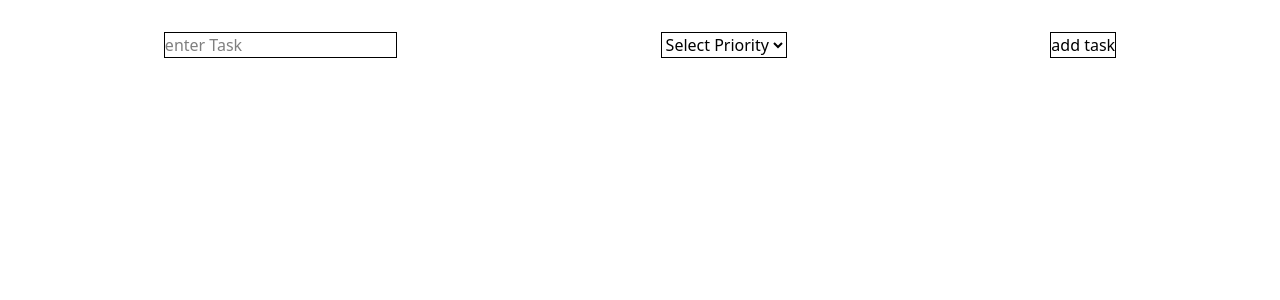
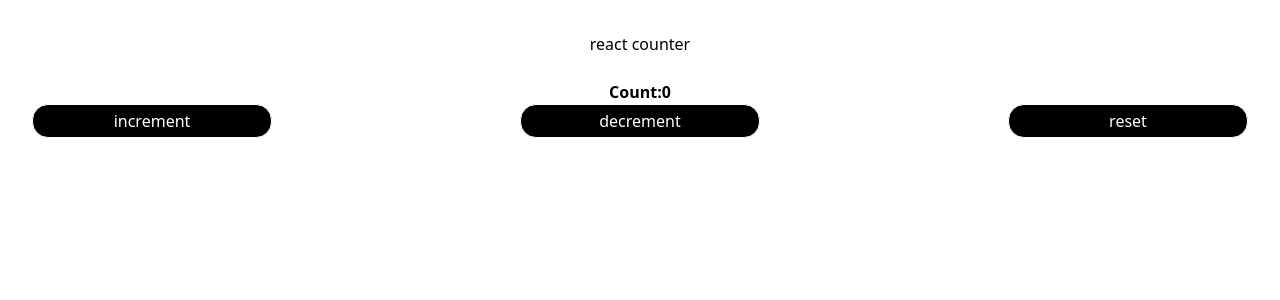
Before and after one commit to Altamash-0203/Unit-4-Assignments, a React (Vite) app: page / in a window 1280 px wide. Shown: the top 300 px of the page. Built offline with nearby package versions, Linux system fonts and the light colour scheme.

Commit message:
simple counter app

```diff
--- a/src/App.jsx
+++ b/src/App.jsx
@@ -3,13 +3,14 @@ import './App.css'
 import RenderList from './Introduction-to-React-with_JSX&Babel/Q12'
 import TodoApp from './State_Management_Techniques_and_useState_Hook/Q11'
 import TaskManager from './State_Management_Techniques_and_useState_Hook/Q12'
+import SimpleCounterApp from './State_Management_Techniques_and_useState_Hook/Q13'
 
 
 function App() {
 
   return (
     <>
-    <TaskManager/>
+    <SimpleCounterApp/>
 
     </>
   )
--- /dev/null
+++ b/src/State_Management_Techniques_and_useState_Hook/Q13.jsx
@@ -0,0 +1,38 @@
+import { useState } from "react";
+
+function SimpleCounterApp(){
+let [count,setcount]=useState(0)
+
+   function inc(){
+    setcount(count+1)
+
+   }
+
+   function dec(){
+    if(count==0) return alert("can't go back")
+    setcount(count-1)
+
+   }
+
+   function reset(){
+    setcount(0)
+   }
+
+    if(count==10) confirm("Goal reached!!!!!!!!")
+
+ return(
+    <div className="counter">
+        <h3>react counter</h3> <br />
+        <b>Count:{count}</b> <br />
+         <div className="flex justify-between ">
+            <button className="w-60 border rounded-2xl p-1 bg-black text-white " onClick={inc}>increment</button>
+         <button className="w-60 border rounded-2xl p-1 bg-black text-white " onClick={dec}>decrement</button>
+         <button className="w-60 border rounded-2xl p-1 bg-black text-white " onClick={reset}>reset</button>
+         </div>
+    </div>
+ )
+
+
+}
+
+export default  SimpleCounterApp
```
